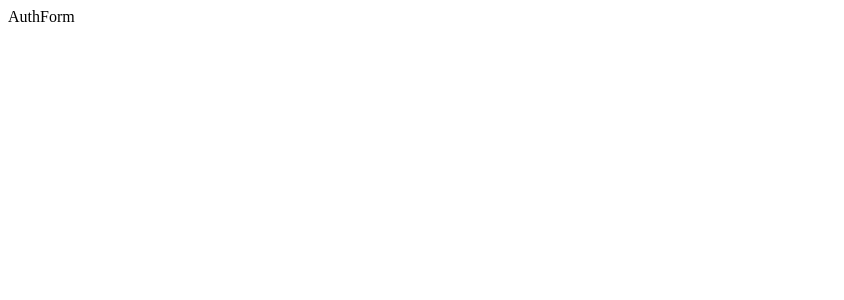
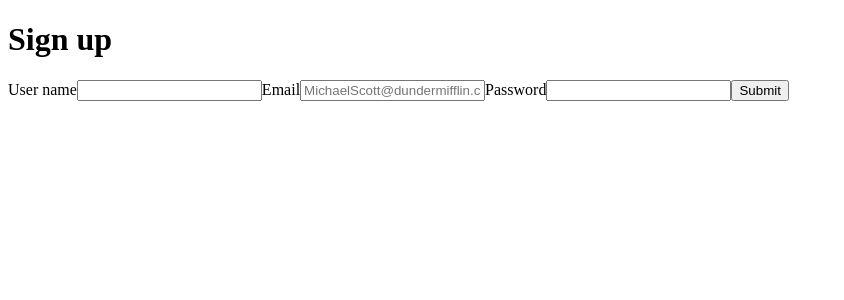
Before and after one commit to meme-t3am/final-project-frontend, a React app: page / in a window 1280 px wide. Shown: the top 300 px of the page, without its empty margins (0-844 px from the left). Built offline with nearby package versions, Linux system fonts and the light colour scheme.

Commit message:
basic auth form setup

```diff
--- a/src/components/CustomForms/AuthForm.jsx
+++ b/src/components/CustomForms/AuthForm.jsx
@@ -1,8 +1,36 @@
 // import components and pass properties needed
 // build actual auth form here
+import styles from './AuthForm.css';
+import { FormButton, InputControl } from './FormControl';
 
 export default function AuthForm() {
   return (
-    <div>AuthForm</div>
+    <form className={styles.AuthForm}>
+      <h1>Sign up</h1>
+
+      <InputControl
+        label="User name"
+        name="userName"
+        type="text"
+      >
+      </InputControl>
+
+      <InputControl
+        label="Email"
+        name="email"
+        type="email"
+        placeholder="MichaelScott@dundermifflin.com"
+      >
+      </InputControl>
+
+      <InputControl
+        label="Password"
+        name="password"
+        type="password"
+      >
+      </InputControl>
+
+      <FormButton>Submit</FormButton>
+    </form>
   );
 }
```
